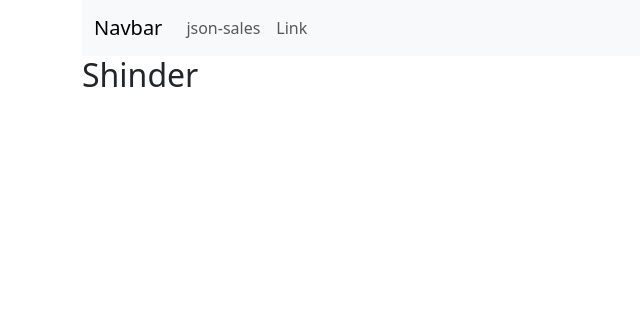
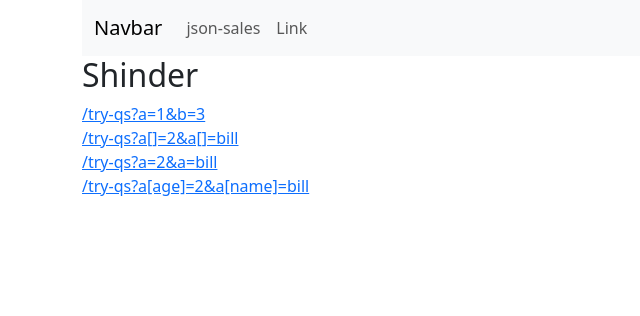
Before and after one commit to s6538142/petitude-final-backend, a Node server app: page / in a window 1280 px wide. Shown: the top 316 px of the page, without its empty margins (0-640 px from the left). Run offline with Node 20, Linux system fonts and the light colour scheme; some libraries are stand-ins or nearby versions.

Commit message:
取得傳入的 query string 參數

```diff
--- a/index.js
+++ b/index.js
@@ -35,6 +35,10 @@ app.get("/json-sales", (req, res) => {
   res.render("json-sales", { sales });
 });
 
+app.get("/try-qs", (req, res) => {
+  res.json(req.query); // 查看 query string
+});
+
 // ************
 // 設定靜態內容資料夾
 app.use(express.static("public"));
--- a/views/home.ejs
+++ b/views/home.ejs
@@ -2,6 +2,10 @@
 <%- include('parts/navbar') %>
 <div class="container">
   <h2><%= name %></h2>
+  <div><a href="/try-qs?a=1&b=3">/try-qs?a=1&b=3</a></div>
+  <div><a href="/try-qs?a[]=2&a[]=bill">/try-qs?a[]=2&a[]=bill</a></div>
+  <div><a href="/try-qs?a=2&a=bill">/try-qs?a=2&a=bill</a></div>
+  <div><a href="/try-qs?a[age]=2&a[name]=bill">/try-qs?a[age]=2&a[name]=bill</a></div>
 </div>
 <%- include('parts/scripts') %>
 <%- include('parts/html-foot') %>
```
